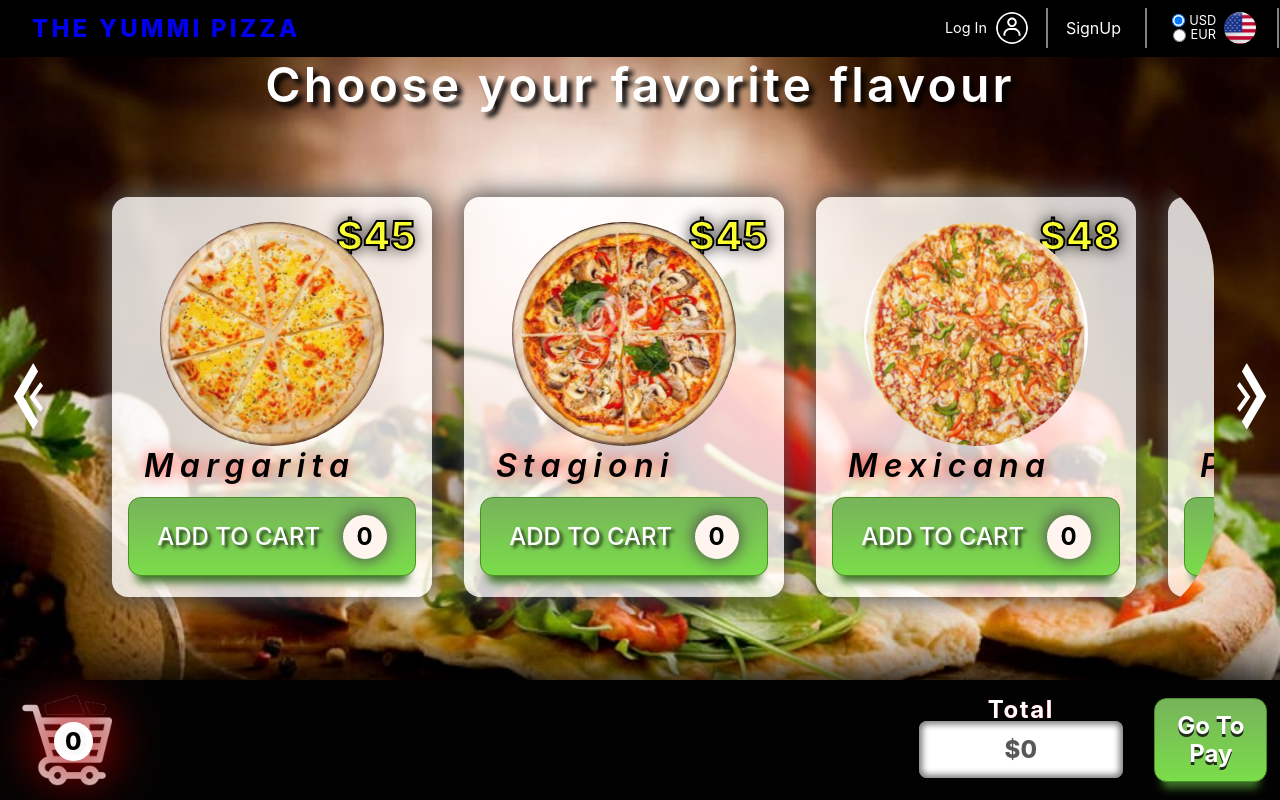
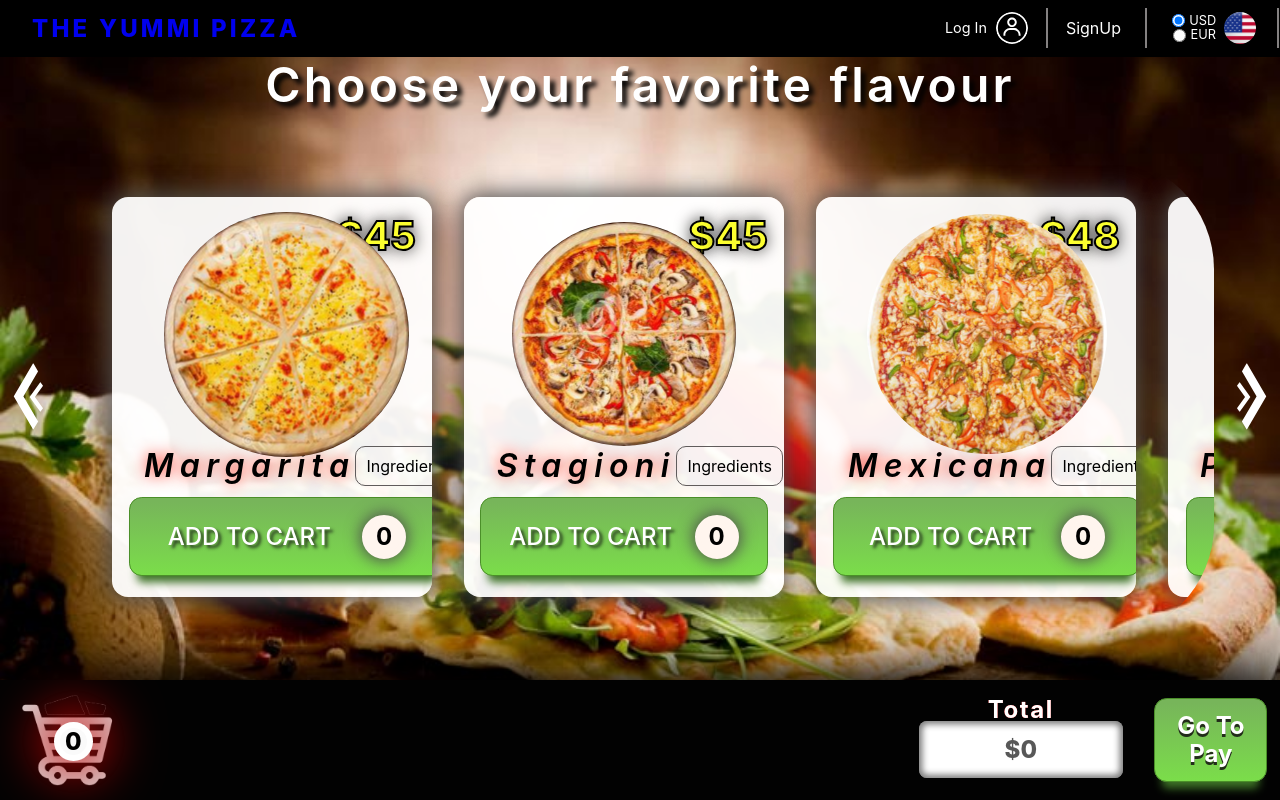
Before and after one commit to simonmontaggioni/yummi-pizza, a React (Create React App) app: page /yummi-pizza/home in a window 1280 px wide. Built offline with nearby package versions, Linux system fonts and the light colour scheme; data requests are answered from the project's data file.

Commit message:
feat: Implements flip action on item card to show ingredients.

```diff
--- a/src/components/ItemCard/ItemCard.css
+++ b/src/components/ItemCard/ItemCard.css
@@ -4,7 +4,7 @@
   display: grid;
   grid-template-rows: 60% 15% 25%;
   flex-direction: column;
-  background-color: rgba(255, 255, 255, 0.808);
+  background-color: rgba(255, 255, 255, 0.945);
   border-radius: 1rem;
   box-sizing: border-box;
   overflow: hidden;
@@ -15,6 +15,24 @@
   padding-bottom: 1rem;
   box-shadow: 0rem 0rem 1.5rem 0.2rem rgb(77, 77, 77);
   transition: transform 1s;
+}
+.item-card-back {
+  width: 40vh;
+  height: 50vh;
+  display: grid;
+  grid-template-rows: 20% 80%;
+  flex-direction: column;
+  background-color: rgba(255, 255, 255, 0.945);
+  border-radius: 1rem;
+  box-sizing: border-box;
+  overflow: hidden;
+  position: relative;
+  align-items: center;
+  align-content: center;
+  padding: 2rem 2rem 1rem 2rem;
+  box-shadow: 0rem 0rem 1.5rem 0.2rem rgb(77, 77, 77);
+  transition: transform 1s;
+  cursor: pointer;
 }
 
 .item-card__price {
@@ -60,7 +78,13 @@
   margin-top: -40px;
 }
 
-.item-card__title {
+.item-card__info-section {
+  display: flex;
+  align-items: center;
+  justify-content: space-evenly;
+}
+
+.item-card__item-title {
   display: flex;
   align-items: center;
   justify-content: flex-start;
@@ -71,6 +95,16 @@
   letter-spacing: 0.4rem;
   text-transform: capitalize;
   text-shadow: 0px 0px 15px rgb(255, 54, 36);
+}
+
+.item-card__ingredients-button {
+  border: solid 1px rgb(96, 92, 92);
+  border-radius: 10px;
+  padding: 10px;
+  cursor: pointer;
+}
+.item-card__ingredients-button:hover {
+  background-color: rgba(57, 57, 57, 0.16);
 }
 
 .item-card__footer {
@@ -136,3 +170,56 @@
   transform: scale(1.05);
   transition: transform 0.5s;
 }
+
+.item-flip-card {
+  perspective: 1000px;
+}
+
+.item-flip-card-inner {
+  position: relative;
+  width: 100%;
+  height: 100%;
+  transition: transform 0.6s;
+  transform-style: preserve-3d;
+}
+
+.item-flip-front {
+  transform: rotateY(0deg);
+}
+.item-flip-back {
+  transform: rotateY(180deg);
+}
+
+.item-flip-card-front,
+.item-flip-card-back {
+  position: absolute;
+  -webkit-backface-visibility: hidden;
+  backface-visibility: hidden;
+}
+
+.item-flip-card-back {
+  transform: rotateY(180deg);
+}
+
+.item-card__details-title {
+  text-transform: uppercase;
+  font-size: 1.4rem;
+  letter-spacing: 0.1rem;
+  font-weight: 600;
+}
+
+.item-card__details {
+  height: 100%;
+  display: flex;
+  flex-direction: column;
+  justify-content: space-evenly;
+  box-sizing: border-box;
+  padding: 1rem;
+}
+
+.item-card__details-list {
+  padding: 0.5rem;
+  margin: 0;
+  font-size: 1rem;
+  list-style: none;
+}
--- a/src/components/ItemCard/ItemCard.jsx
+++ b/src/components/ItemCard/ItemCard.jsx
@@ -30,6 +30,15 @@ const ItemCard = (props) => {
   const [loading, setLoading] = useState(true);
   const item = props.item;
 
+  const [rotate, setRotate] = useState('flip-front');
+
+  const handleFlipBackClick = () => {
+    setRotate('flip-back');
+  };
+  const handleFlipFrontClick = () => {
+    setRotate('flip-front');
+  };
+
   const handleAddToCart = (event) => {
     props.addToCart(item);
   };
@@ -45,8 +54,16 @@ const ItemCard = (props) => {
     setLoading(false);
   };
 
+  const setItemsList = props.item.ingredients.map((ingredient) => (
+    <li key={ingredient.title + ingredient} className='order-cart-item'>
+      <span>{ingredient}</span>
+    </li>
+  ));
+
   return (
-    <div className='item-card'>
+    <div className='item-flip-card'>
+      <div className={`item-flip-card-inner ${rotate}`}>
+        <div className='item-card item-flip-card-front'>
           <div className='item-card__price'>
             <span className='item-card__price--coin'>
               {coinSymbol(props.coinType)}
@@ -72,14 +89,33 @@ const ItemCard = (props) => {
               </span>
             )}
           </div>
-      <div className='item-card__title'>
-        <span>{item.name === null ? 'loading...' : item.name}</span>
+          <div className='item-card__info-section'>
+            <span className='item-card__item-title'>
+              {item.name === null ? 'loading...' : item.name}
+            </span>
+            <span
+              className='item-card__ingredients-button'
+              onClick={handleFlipBackClick}
+            >
+              Ingredients
+            </span>
           </div>
           <div className='item-card__footer'>
             <button className='item-card__button' onClick={handleAddToCart}>
               <span className='button__title'>Add to cart</span>
               <span className='button-badge'>{singleItemsInCart()}</span>
             </button>
+          </div>
+        </div>
+        <div
+          className='item-card-back item-flip-card-back'
+          onClick={handleFlipFrontClick}
+        >
+          <div className='item-card__details-title'>
+            <span>Ingredients</span>
+          </div>
+          <ul className='item-card__details-list'>{setItemsList}</ul>
+        </div>
       </div>
     </div>
   );
--- a/src/components/Menu/Menu.css
+++ b/src/components/Menu/Menu.css
@@ -68,6 +68,7 @@
   scroll-behavior: smooth;
   border-radius: 7rem;
   align-items: center;
+  height: 100%;
 }
 
 .menu__list {
@@ -75,10 +76,15 @@
   display: flex;
   padding-inline-start: 2rem;
   padding-inline-end: 2rem;
+  height: 100%;
+  margin: 0px;
+  align-items: center;
 }
 
 .menu__list--item {
   margin: 1rem;
+  width: 40vh;
+  height: 50vh;
 }
 
 .menu__slider::-webkit-scrollbar {
```
Lines whose indentation alone changed are shown as unchanged.
